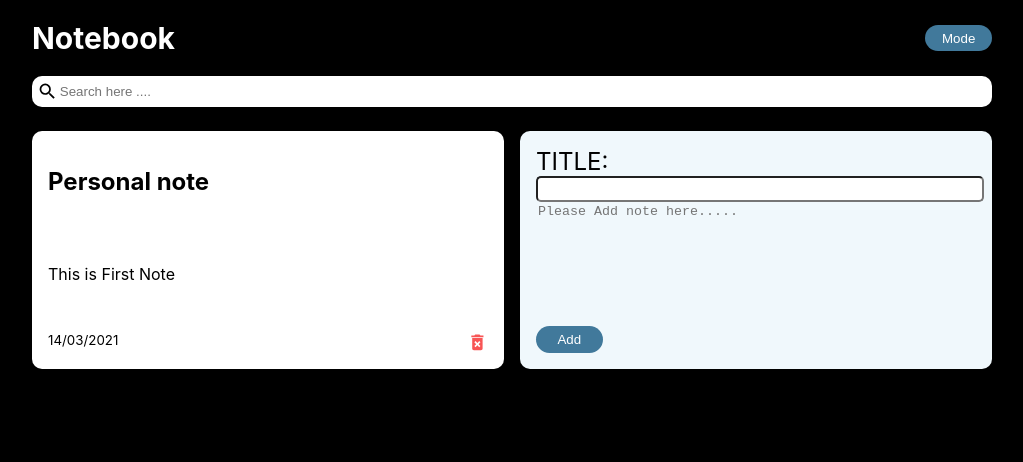
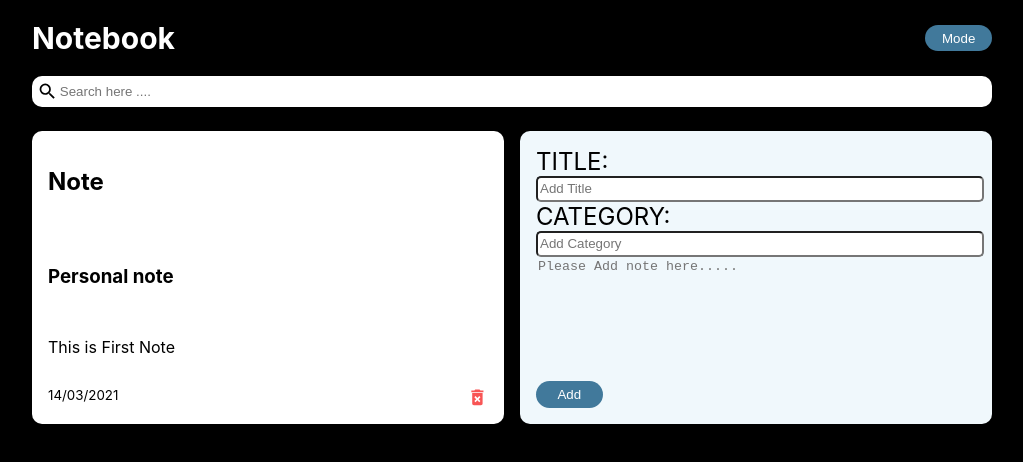
Before and after one commit to kagame8732/Note-App, a React (Create React App) app: page / in a window 1280 px wide. Shown: the top 462 px of the page, without its empty margins (128-1151 px from the left). Built offline with nearby package versions, Linux system fonts and the light colour scheme.

Commit message:
Another input

```diff
--- a/src/App.js
+++ b/src/App.js
@@ -8,7 +8,8 @@ const App = () => {
 
   const [notes, setNotes] = useState([{
     id: nanoid(),
-    title: "Personal note",
+    title: "Note",
+    category: "Personal note",
     text: "This is First Note",
     date: "14/03/2021",
   },
@@ -31,13 +32,14 @@ const App = () => {
   }, [notes]);
 
 
-  const addNote = (title, text) => {
+  const addNote = (title, category, text) => {
 
     const date = new Date();
 
     const newNote = {
       id: nanoid(),
       title: title,
+      category: category,
       text: text,
       date: date.toLocaleDateString(),
     }
--- a/src/components/AddNote.js
+++ b/src/components/AddNote.js
@@ -6,6 +6,12 @@ const AddNote = ({ handleAddNote }) => {
 
     const handleTitle = (e) => {
         setNoteTitle(e.target.value)
+
+    }
+
+    const [noteCategory, setNoteCategory] = useState('');
+    const handleCategory = (e) => {
+        setNoteCategory(e.target.value)
 
     }
 
@@ -18,22 +24,29 @@ const AddNote = ({ handleAddNote }) => {
 
         // }
     }
+
     const handleAddClick = () => {
+        // e.preventDefault()
         if (noteText.trim().length > 0) {
-            handleAddNote(noteTitle, noteText)
+            handleAddNote(noteTitle, noteCategory, noteText)
             setNoteText('')
+
+
+
+
         } else {
-            alert("Please add required data")
+            alert("Please Add something")
         }
     }
 
 
+    return <div className="note new">
+        {/* <form onSubmit={handleAddClick}> */}
+        <label for="title" id="title">TITLE:</label>
+        <input type="title" className="title" value={noteTitle} onChange={handleTitle} placeholder="Add Title" required />
 
-
-
-    return <div className="note new">
-        <label for="title" id="title">TITLE:</label>
-        <input type="title" className="title" value={noteTitle} onChange={handleTitle} required />
+        <label for="category" id="category">CATEGORY:</label>
+        <input type="category" className="category" value={noteCategory} onChange={handleCategory} placeholder="Add Category" required />
 
 
         <textarea rows="8" cols="10" placeholder="Please Add note here....."
@@ -41,6 +54,8 @@ const AddNote = ({ handleAddNote }) => {
         <div className="note-footer">
             <button className="add" onClick={handleAddClick}>Add</button>
         </div>
+        {/* </form> */}
+
     </div >
 }
 
--- a/src/components/Note.js
+++ b/src/components/Note.js
@@ -1,8 +1,9 @@
 import { MdDeleteForever } from "react-icons/md";
 
-const Note = ({ id, title, text, date, handleDeleteNote }) => {
+const Note = ({ id, title, category, text, date, handleDeleteNote }) => {
     return <div className="note">
         <h2>{title}</h2>
+        <h3>{category}</h3>
         <span>{text}</span>
 
 
--- a/src/components/NotesList.js
+++ b/src/components/NotesList.js
@@ -8,6 +8,7 @@ const NotesList = ({ notes, handleAddNote, handleDeleteNote }) => {
             {notes.map((note) => <Note
                 id={note.id}
                 title={note.title}
+                category={note.category}
                 text={note.text}
                 date={note.date}
                 handleDeleteNote={handleDeleteNote}
--- a/src/index.css
+++ b/src/index.css
@@ -27,14 +27,16 @@ code {
   color: #ffff;
 }
 
-.title {
+.title,
+.category {
   border-radius: 5px;
   outline: none;
   height: 20px;
   width: 100%;
 }
 
-#title {
+#title,
+#category {
   font-size: 1.5rem;
 }
 
```
